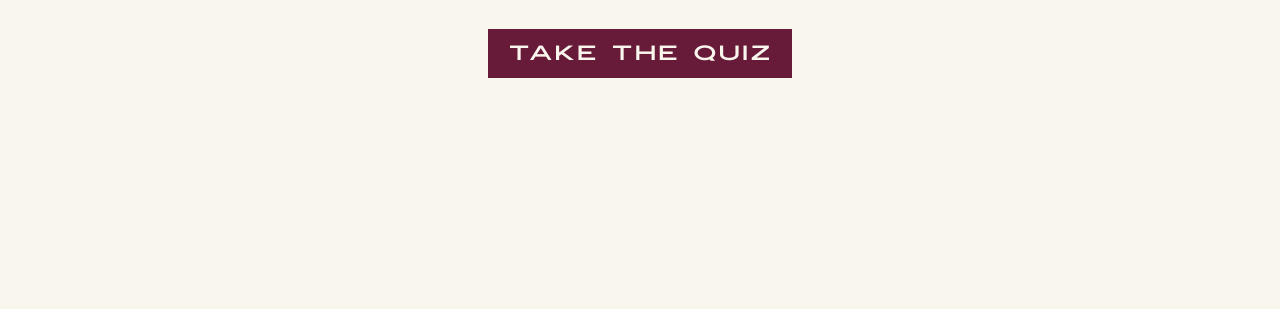
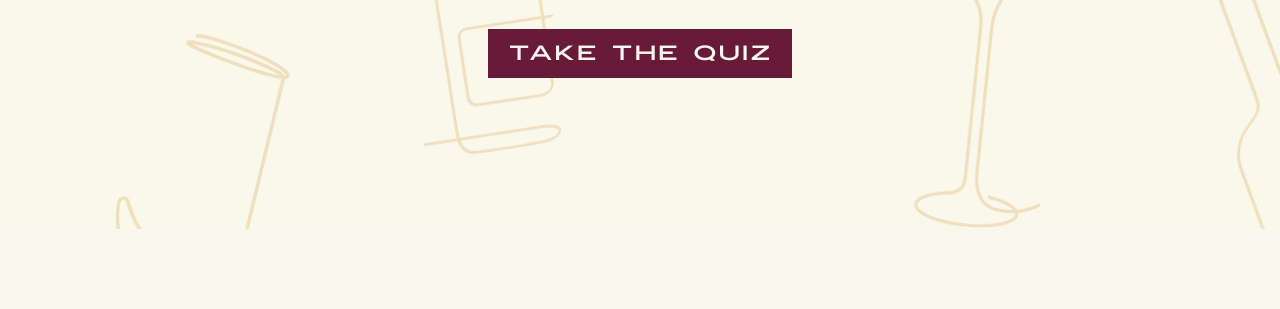
Before and after one commit to metalogica/sippin-on-something, a website: page src/quiz2.html in a window 1280 px wide. Shown: the part 491-800 px from the top of the page. Drawn offline with Linux system fonts and the light colour scheme.

Commit message:
add bacground image

```diff
--- a/src/quiz2.css
+++ b/src/quiz2.css
@@ -145,7 +145,7 @@ body {
   justify-content: center;
   align-items: center;
 
-  /* background-image: url('./assets/quiz-background.jpg'); */
+  background-image: url('./assets/quiz2-background.png');
 }
 
 .quiz-splash-page__container {
```
Also changed, not shown: src/assets/quiz2-background.png (added), 1 other file.
